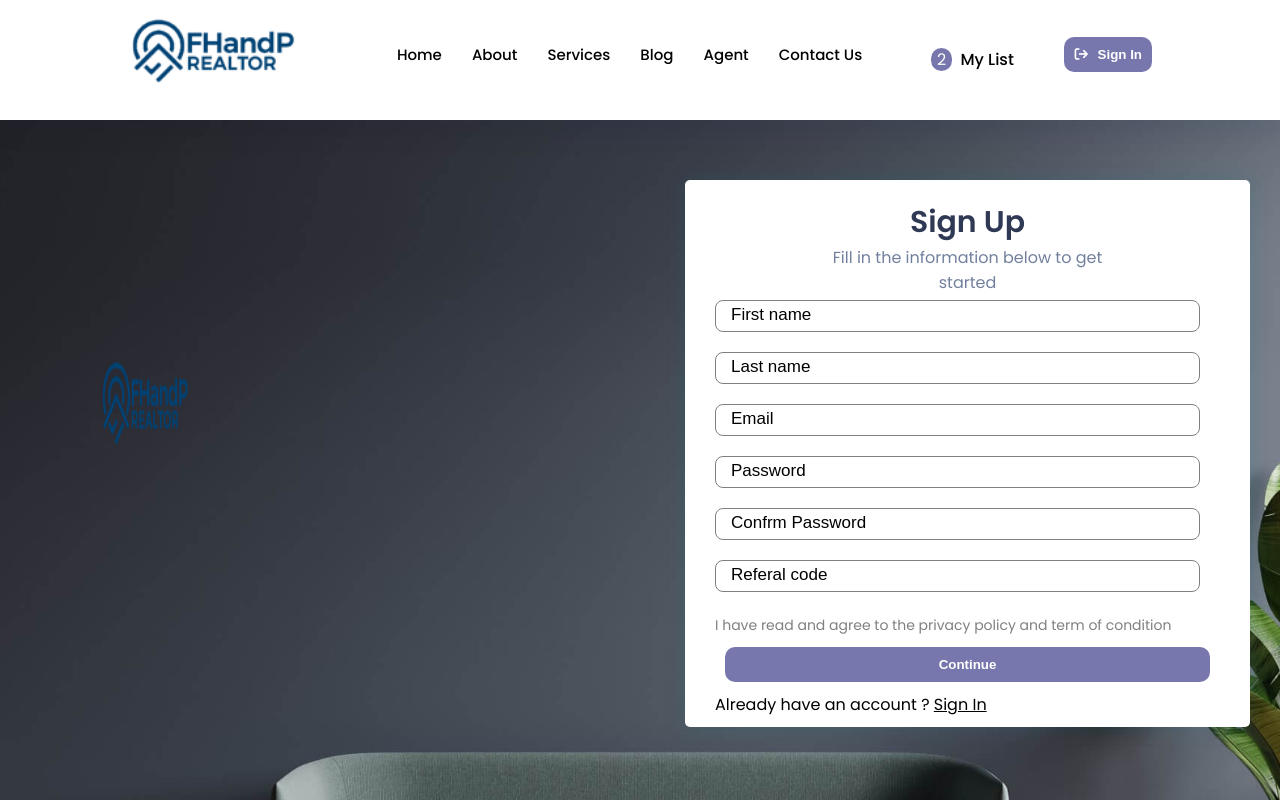
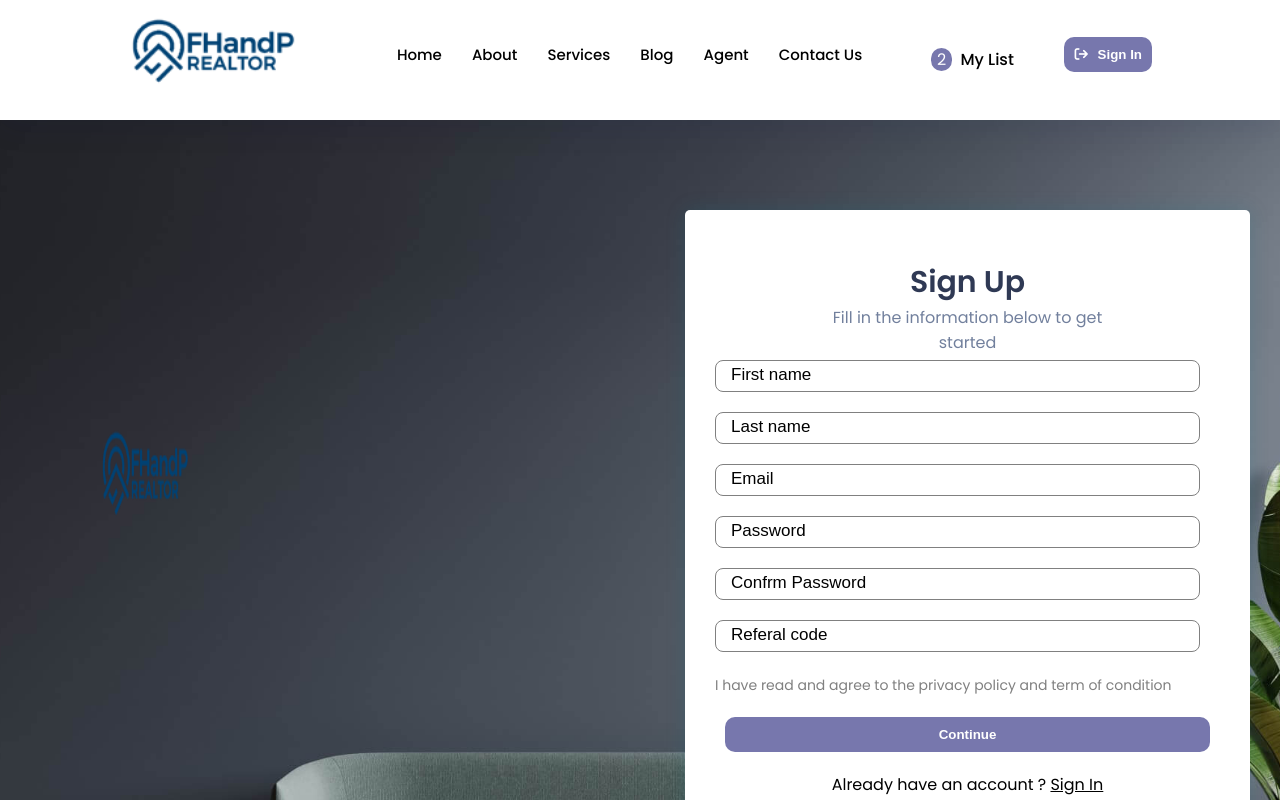
Before and after one commit to Teejay-deen/FHandP, a React (Create React App) app: page /login in a window 1280 px wide. Shown: the top 800 px of the page. Built offline with nearby package versions, Linux system fonts and the light colour scheme.

Commit message:
refactor

```diff
--- a/src/components/pages/Login.css
+++ b/src/components/pages/Login.css
@@ -38,12 +38,20 @@
   height: 18px;
 }
 
+.btn-flex{
+  display: flex;
+  flex-direction: column;
+  align-items: center;
+}
+
 .continuebtn{
-  margin: 10px 10px;
+  margin: 20px 10px;
   width: 485px;
 }
 
 .account a{
+  justify-content: center;
+  align-items: center;
   text-decoration: underline;
   cursor: pointer;
 }
@@ -60,7 +68,7 @@
 }
 
 .login, .shadow, .input{
-  padding: 10px 30px;
+  padding: 40px 30px;
 }
 
 ::placeholder{
--- a/src/components/pages/Login.jsx
+++ b/src/components/pages/Login.jsx
@@ -29,12 +29,18 @@ const Login = () => {
 
               <div className="policy">
                 {/* <input className="checkbox" type="checkbox" /> */}
-                <span>I have read and agree to the <span>privacy policy</span> and <span>term of condition</span></span>
+                <span>
+                  I have read and agree to the <span>privacy policy</span> and{" "}
+                  <span>term of condition</span>
+                </span>
               </div>
-              <button className="continuebtn">Continue</button>
-              <p className="account">
-                Already have an account ? <a href="">Sign in</a>
-              </p>
+
+              <div className="btn-flex">
+                <button className="continuebtn">Continue</button>
+                <p className="account">
+                  Already have an account ? <a href="">Sign in</a>
+                </p>
+              </div>
             </form>
           </div>
         </div>
```
